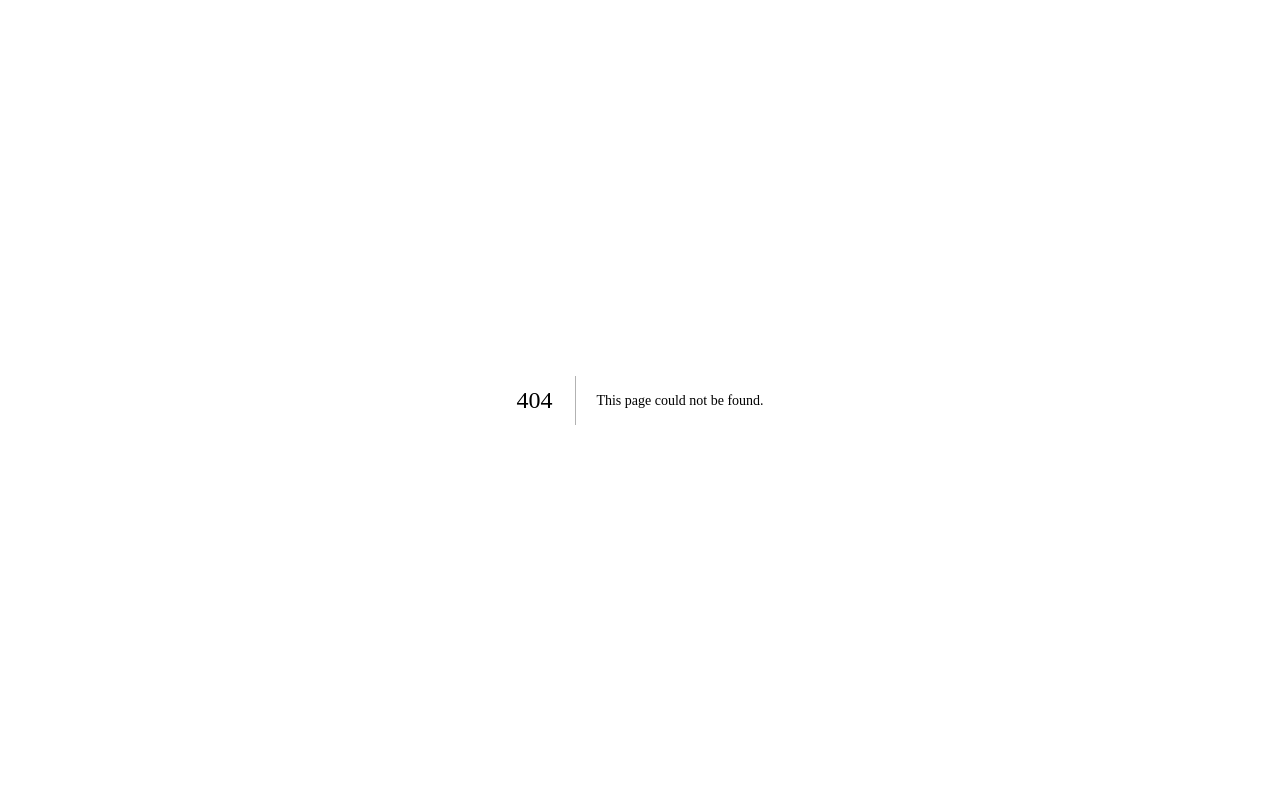
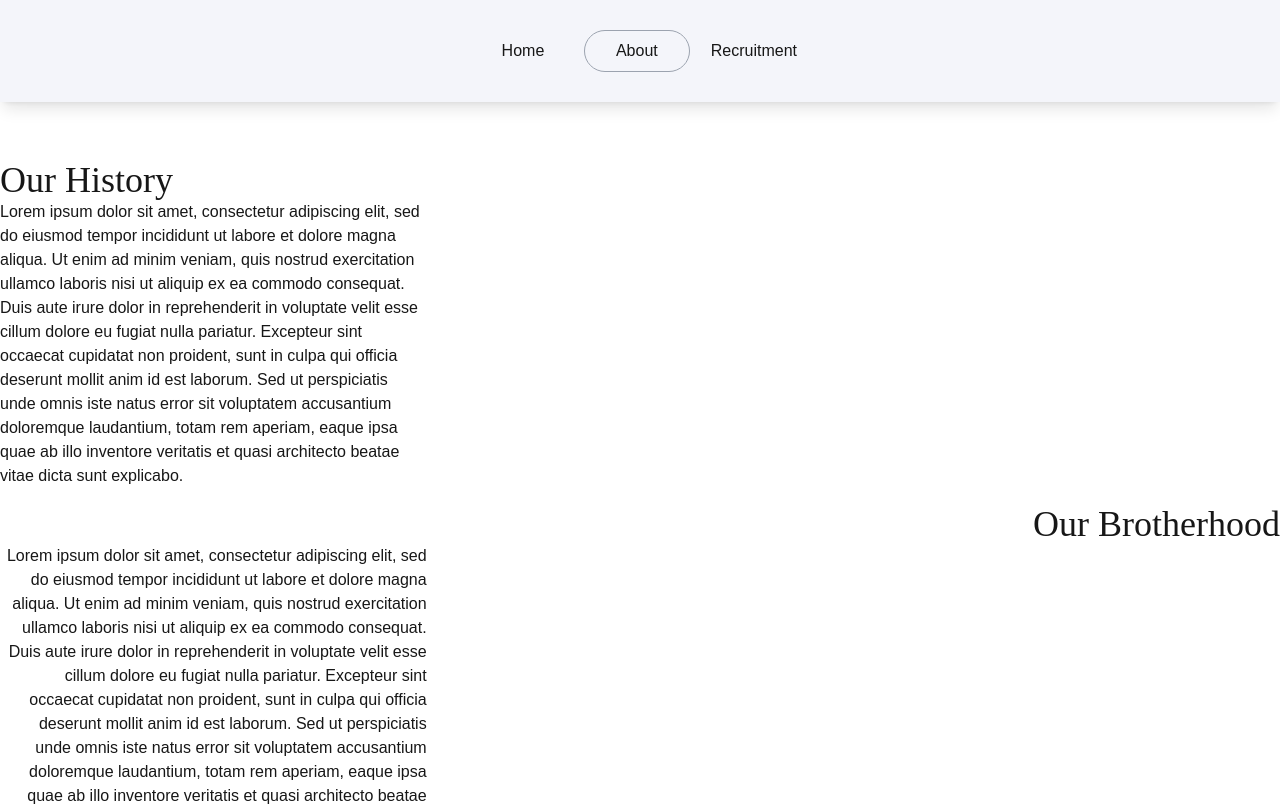
Before and after one commit to CalebHite/ato-website, a Next.js app: page /about in a window 1280 px wide. Before the commit this address had no page. Shown: the top 806 px of the page. Built offline with nearby package versions, Linux system fonts and the light colour scheme.

Commit message:
begin about section

```diff
--- /dev/null
+++ b/src/app/about/page.js
@@ -0,0 +1,26 @@
+import Navbar from "../components/navbar";
+
+export default function About() {
+    return (
+        <div>
+            <Navbar />
+            <div className="flex flex-col mt-40">
+                <div className="mb-4">
+                    <h1 className="text-4xl">Our History</h1>
+                    <p className="w-1/3">
+                    Lorem ipsum dolor sit amet, consectetur adipiscing elit, sed do eiusmod tempor incididunt ut labore et dolore magna aliqua. Ut enim ad minim veniam, quis nostrud exercitation ullamco laboris nisi ut aliquip ex ea commodo consequat. Duis aute irure dolor in reprehenderit in voluptate velit esse cillum dolore eu fugiat nulla pariatur. Excepteur sint occaecat cupidatat non proident, sunt in culpa qui officia deserunt mollit anim id est laborum. Sed ut perspiciatis unde omnis iste natus error sit voluptatem accusantium doloremque laudantium, totam rem aperiam, eaque ipsa quae ab illo inventore veritatis et quasi architecto beatae vitae dicta sunt explicabo.
+                    </p>
+                </div>
+                <div className="text-right mb-4">
+                    <h1 className="text-4xl">Our Brotherhood</h1>
+                    <p className="w-1/3">Lorem ipsum dolor sit amet, consectetur adipiscing elit, sed do eiusmod tempor incididunt ut labore et dolore magna aliqua. Ut enim ad minim veniam, quis nostrud exercitation ullamco laboris nisi ut aliquip ex ea commodo consequat. Duis aute irure dolor in reprehenderit in voluptate velit esse cillum dolore eu fugiat nulla pariatur. Excepteur sint occaecat cupidatat non proident, sunt in culpa qui officia deserunt mollit anim id est laborum. Sed ut perspiciatis unde omnis iste natus error sit voluptatem accusantium doloremque laudantium, totam rem aperiam, eaque ipsa quae ab illo inventore veritatis et quasi architecto beatae vitae dicta sunt explicabo.                    </p>
+                </div>
+                <div className="mb-4">
+                    <h1 className="text-4xl">Our Alumni</h1>
+                    <p className="w-1/3">Lorem ipsum dolor sit amet, consectetur adipiscing elit, sed do eiusmod tempor incididunt ut labore et dolore magna aliqua. Ut enim ad minim veniam, quis nostrud exercitation ullamco laboris nisi ut aliquip ex ea commodo consequat. Duis aute irure dolor in reprehenderit in voluptate velit esse cillum dolore eu fugiat nulla pariatur. Excepteur sint occaecat cupidatat non proident, sunt in culpa qui officia deserunt mollit anim id est laborum. Sed ut perspiciatis unde omnis iste natus error sit voluptatem accusantium doloremque laudantium, totam rem aperiam, eaque ipsa quae ab illo inventore veritatis et quasi architecto beatae vitae dicta sunt explicabo.
+                    </p>
+                </div>
+            </div>
+        </div>
+    )
+}
--- /dev/null
+++ b/src/app/components/navbar.js
@@ -0,0 +1,48 @@
+'use client';
+
+import { useState, useEffect } from 'react';
+
+const Navbar = () => {
+  const [activeTab, setActiveTab] = useState(0);
+
+  const tabs = [
+    { id: 0, label: 'Home', sectionId: '' },
+    { id: 1, label: 'About', sectionId: 'about' },
+    { id: 2, label: 'Recruitment', sectionId: 'recruitment' },
+  ];
+
+  const handleTabClick = (id, sectionId) => {
+    setActiveTab(id);
+    window.location.href = `/${sectionId}`;
+  };
+
+  // Update active tab based on current URL
+  useEffect(() => {
+    const currentPath = window.location.pathname.replace('/', '');
+    const currentTab = tabs.find(tab => tab.sectionId === currentPath);
+    if (currentTab) {
+      setActiveTab(currentTab.id);
+    }
+  }, [window.location.pathname]);
+
+  return (
+    <nav className="w-full backdrop-blur-sm shadow-lg z-50 fixed top-0 border-b border-none p-6"  style={{ background: "#F4F5FA" }}>
+      <div className="max-w-96 mx-auto px-4">
+        <div className="relative flex space-x-2 overflow-hidden rounded-full p-1.5">
+          {tabs.map((tab) => (
+            <button
+              key={tab.id}
+              onClick={() => handleTabClick(tab.id, tab.sectionId)}
+              className={`cursor-pointer hover:text-orange-300 border relative z-10 flex w-full items-center justify-center px-3 py-2 text-md font-medium transition-colors duration-300 rounded-full
+                ${activeTab === tab.id ? 'border-gray-400' : 'border-transparent'}`}
+            >
+              {tab.label}
+            </button>
+          ))}
+        </div>
+      </div>
+    </nav>
+  );
+};
+
+export default Navbar;
--- a/src/app/globals.css
+++ b/src/app/globals.css
@@ -26,6 +26,38 @@ h1, h2, h3, h4, h5, h6 {
   font-family: 'Crimson Text', serif;
 }
 
-p {
+p, button {
   font-family: 'Montserrat', sans-serif;
 }
+
+.content-container {
+  display: flex;
+  flex-direction: column;
+  gap: 20px;
+}
+
+.content-box {
+  display: flex;
+  align-items: center;
+  justify-content: space-between;
+  padding: 20px;
+  border: 1px solid #ccc;
+  border-radius: 8px;
+}
+
+.image-left {
+  order: 1;
+  width: 150px;
+  height: auto;
+}
+
+.image-right {
+  order: 2;
+  width: 150px;
+  height: auto;
+}
+
+.text-content {
+  flex: 1;
+  padding: 0 20px;
+}
--- a/src/app/page.js
+++ b/src/app/page.js
@@ -1,14 +1,16 @@
 import Image from "next/image";
+import Navbar from "./components/navbar";
 
 export default function Home() {
   return (
     <div className="w-full flex flex-col items-center">
+      <Navbar />
       {/* Video Background */}
       <div className="w-full relative">
         <div className="relative w-full aspect-video">
           <iframe
             className="w-full h-full"
-            src="https://www.youtube.com/embed/7x-8knpgpn4?si=h3sudtAmSBNbFr54&autoplay=1&controls=0&rel=0&mute=1&start=10&end=60&loop=1&playlist=7x-8knpgpn4"
+            src="https://www.youtube.com/embed/7x-8knpgpn4?si=h3sudtAmSBNbFr54&autoplay=1&controls=0&rel=0&mute=1&start=10&loop=1&playlist=7x-8knpgpn4"
             title="YouTube video player"
             frameBorder="0"
             allow="accelerometer; autoplay; clipboard-write; encrypted-media; gyroscope; picture-in-picture; web-share"
@@ -29,7 +31,7 @@ export default function Home() {
           <img
             src="/images/ATO-dark-blue-yellow@2x.webp"
             alt="ATO Logo"
-            className="w-80 h-auto object-contain brightness-200 -mt-20"
+            className="w-80 h-auto object-contain brightness-200 -mt-40"
           />
           <h2 className="text-gray-200 text-xl mt-4">
             At The University of Kansas
--- /dev/null
+++ b/src/app/recruitment/page.js
@@ -0,0 +1,10 @@
+import Navbar from "../components/navbar";
+
+export default function Recruitment() {
+    return (
+        <div>
+            <Navbar />
+            <h1>Recruitment</h1>
+        </div>
+    )
+}
```
